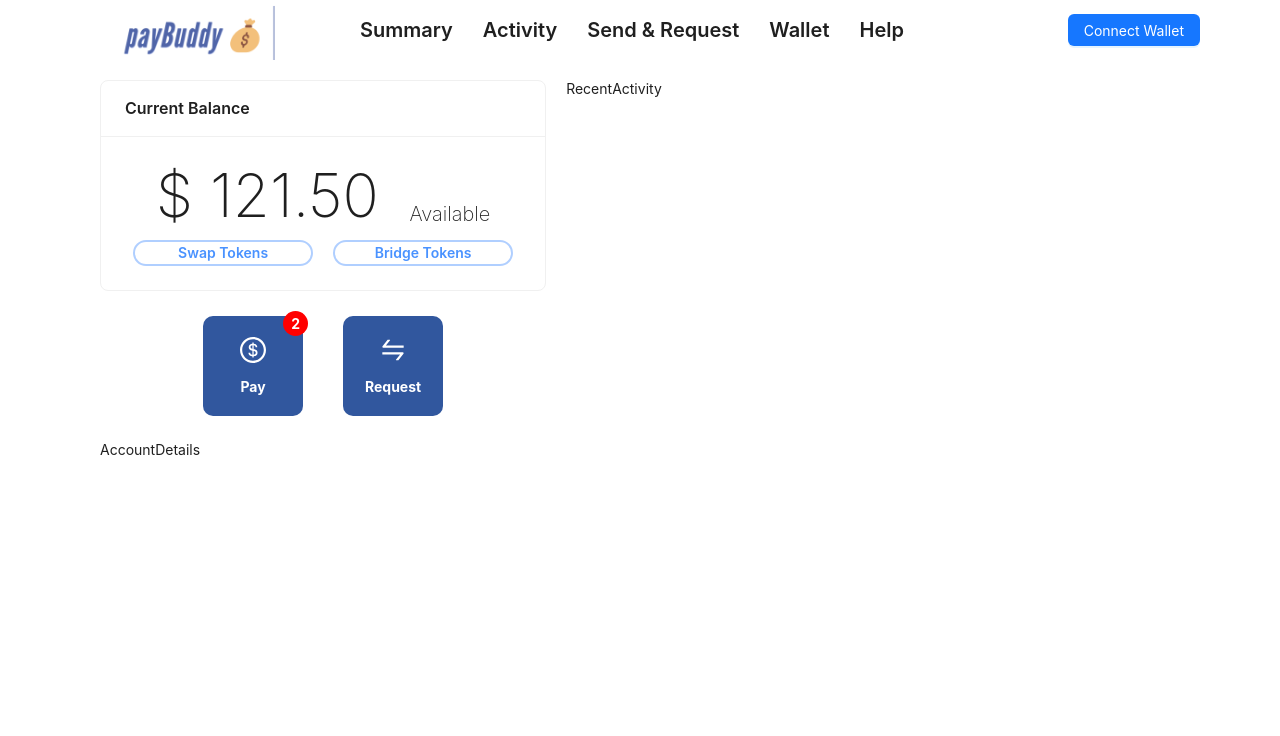
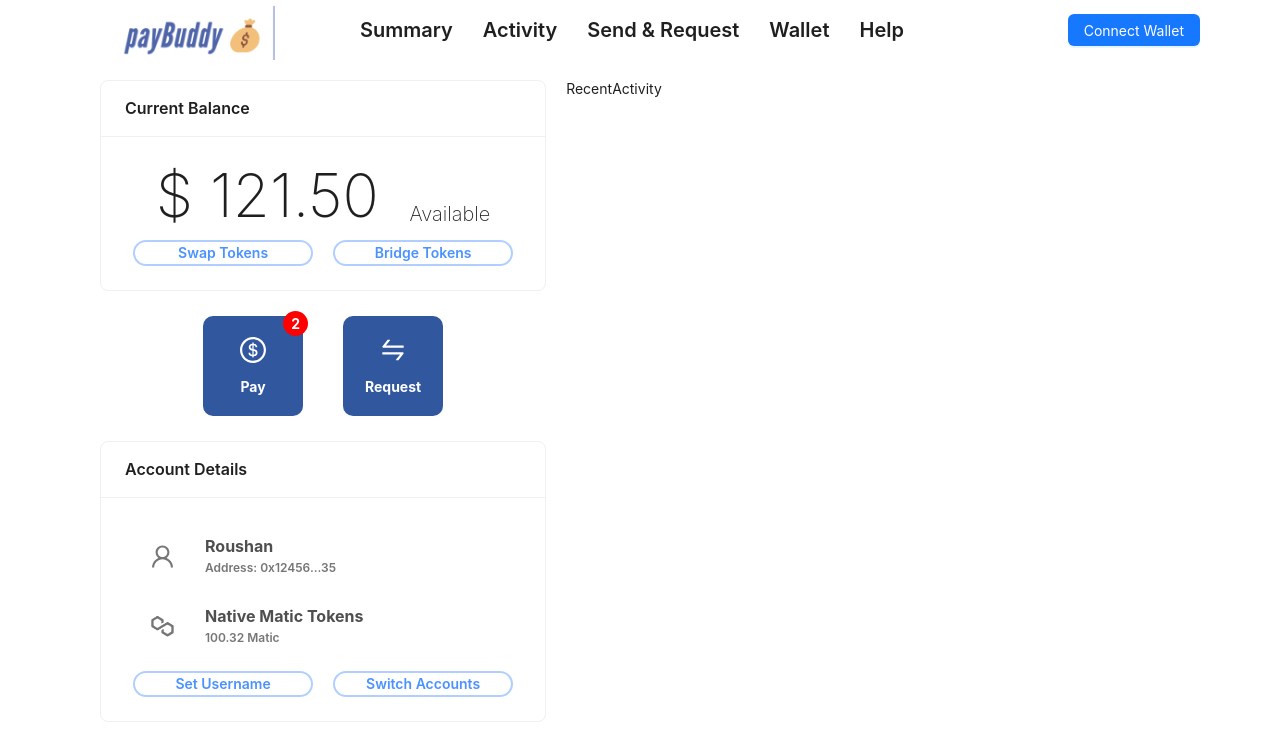
Before and after one commit to r0ushann/paybuddy, a React (Create React App) app in the folder frontend/: page / in a window 1280 px wide. Shown: the top 736 px of the page. Built offline with nearby package versions, Linux system fonts and the light colour scheme.

Commit message:
account details component added

```diff
--- a/frontend/src/components/AccountDetails.js
+++ b/frontend/src/components/AccountDetails.js
@@ -1,8 +1,34 @@
-import React from 'react'
+import React from 'react';
+import {Card} from 'antd';
+import { UserOutlined } from '@ant-design/icons';
+import matic from "../matic.png";
 
-const AccountDetails = () => {
+
+function AccountDetails ({}){
   return (
-    <div>AccountDetails</div>
+    <Card title="Account Details" style={{width: "100%"}}>
+        <div className="accountDetailRow">
+            <UserOutlined style={{color: "#767676", fontSize: "25px"}} />
+            <div>
+                <div className='accountDetailHead'>Roushan</div>
+                <div className="accountDetailBody">
+                    {" "}
+                    Address: 0x12456...35
+                </div>
+            </div>
+        </div>
+        <div className="accountDetailRow">
+        <img src={matic} alt="maticLogo" width={25} />
+        <div>
+          <div className="accountDetailHead"> Native Matic Tokens</div>
+          <div className="accountDetailBody">100.32 Matic</div>
+        </div>
+      </div>
+      <div className="balanceOptions">
+        <div className="extraOption">Set Username</div>
+        <div className="extraOption">Switch Accounts</div>
+      </div>
+    </Card>
   )
 }
 
```
